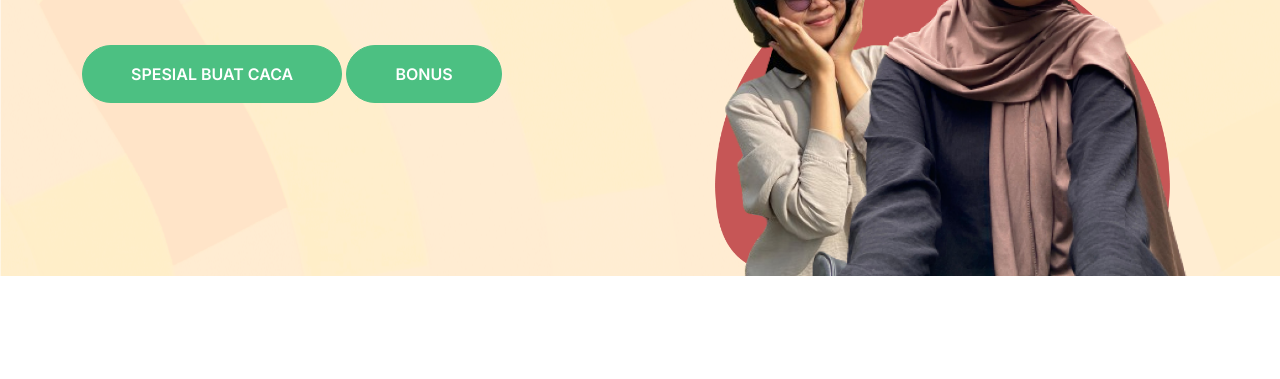
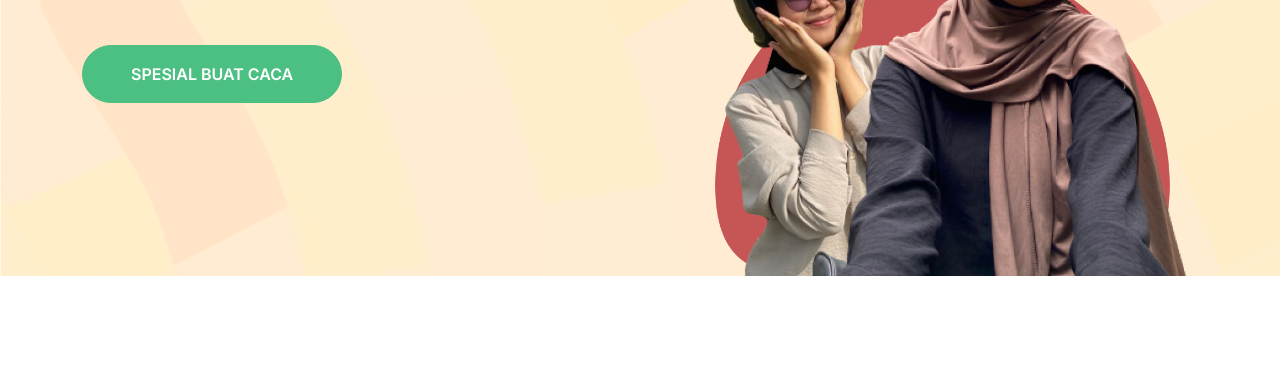
Before and after one commit to bachtyarrrr/hbd_caca, a plain HTML site: page index.html in a window 1280 px wide. Shown: the part 421-800 px from the top of the page. Drawn offline with nearby package versions, Linux system fonts and the light colour scheme.

Commit message:
Update index.html

```diff
--- a/index.html
+++ b/index.html
@@ -121,7 +121,6 @@
           <h2 class="display-1 text-uppercase">Happy Birthday</h2>
           <p class="fs-4 my-4 pb-2">Danela Vinca Putri aka Cacaaaaaa</p>
           <a href="special/index.html" class="btn btn-primary px-5 py-3 mt-4">Spesial Buat Caca</a>
-          <a href="flower.html" target="blank" class="btn btn-primary px-5 py-3 mt-4">Bonus</a>
         </div>
         <div class="col-md-6 mt-5">
           <img src="images/banner.png" alt="img" class="img-fluid">
```
